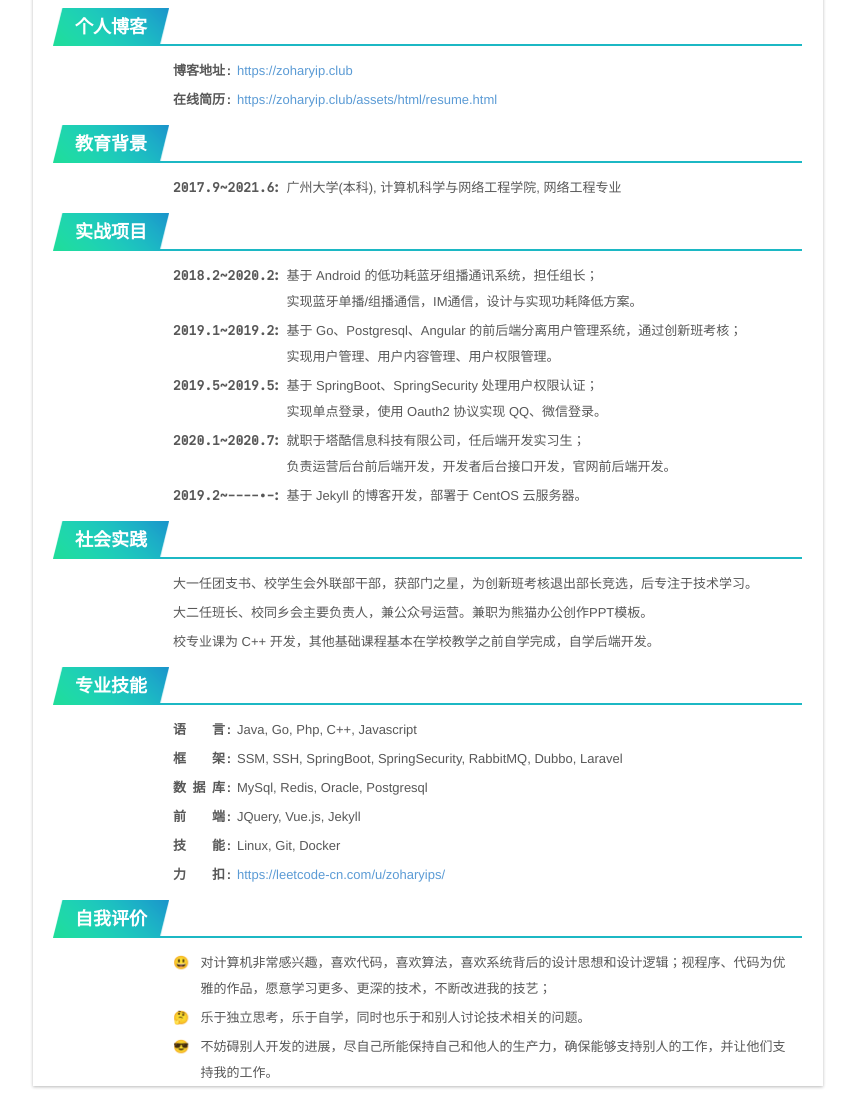
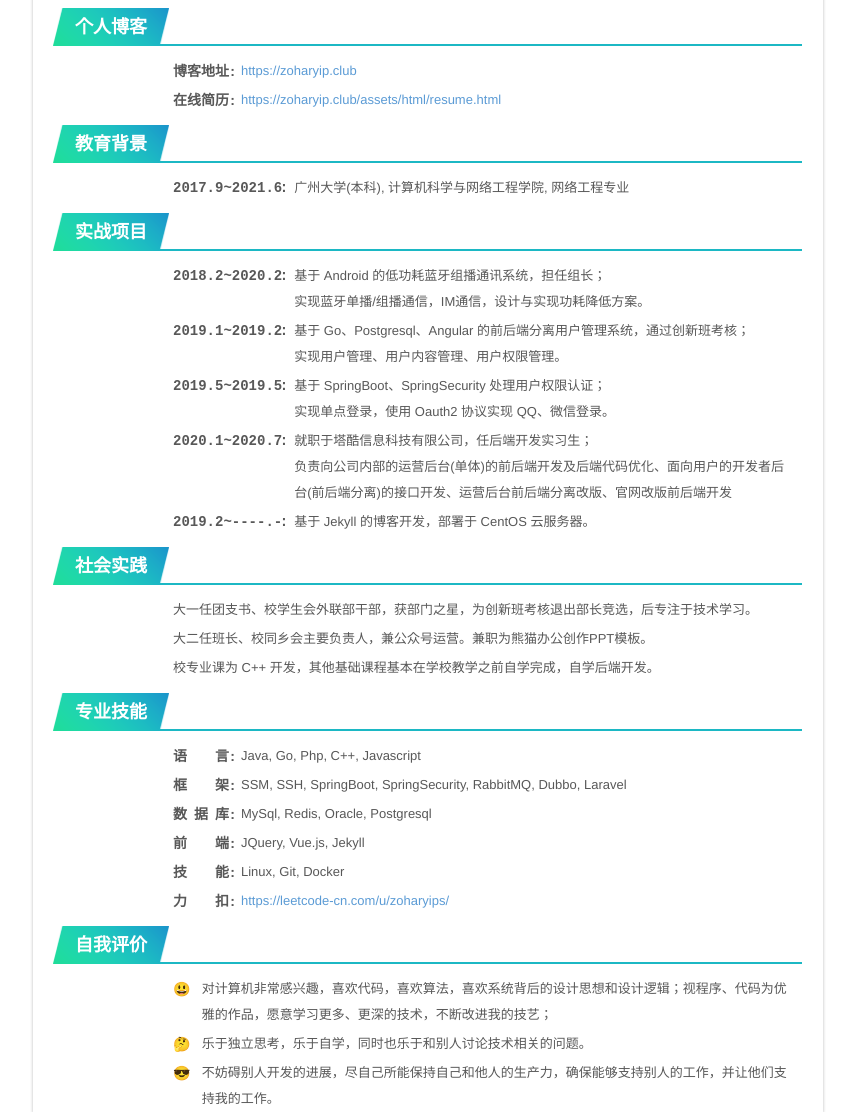
Before and after one commit to zoharyips/zoharyips.github.io, a Jekyll site: the page assets/html/resume.html, which Jekyll copies as it is, in a window 1280 px wide, cut to the strip 370-1482 px from the top of the page. Shown: the whole strip, without its empty margins (212-1067 px from the left). Built offline with Jekyll 4.4.1, drawn with Linux system fonts in a browser that asks for light colours; before the commit the page ends 1456 px from its top, so only the background shows below that.

Commit message:
update resume

```diff
--- a/assets/css/pages/resume.css
+++ b/assets/css/pages/resume.css
@@ -162,7 +162,7 @@ header p {
     text-align-last: justify;
     text-justify: inter-ideograph;
     font-weight: bold;
-    font-size: 13px;
+    font-size: 14px;
 }
 .box__content__row__title::after {
     content: ':';
@@ -172,7 +172,7 @@ header p {
 }
 .box__content__row__title--time {
     text-align: left;
-    font-family: 'JetBrains Mono', sans-serif;
+    font-family: monospace, sans-serif;
 }
 .box__content__row__title--emoji {
     width: 1.2em;
@@ -193,7 +193,8 @@ a.box__content__row__details:hover {
     color: rgb(45,92,134)!important;
 }
 
+/*
 @font-face {
     font-family: "JetBrains Mono";
     src: url(/assets/font/JetBrainsMono-Regular.ttf) format('truetype');
-}
+} */
--- a/assets/html/resume.html
+++ b/assets/html/resume.html
@@ -67,7 +67,7 @@
                 </div>
                 <div class="box__content__row">
                     <h3 class="box__content__row__title box__content__row__title--time">2020.1~2020.7</h3>
-                    <p class="box__content__row__details">就职于塔酷信息科技有限公司，任后端开发实习生；<br/>负责运营后台前后端开发，开发者后台接口开发，官网前后端开发。</p>
+                    <p class="box__content__row__details">就职于塔酷信息科技有限公司，任后端开发实习生；<br/>负责向公司内部的运营后台(单体)的前后端开发及后端代码优化、面向用户的开发者后<br/>台(前后端分离)的接口开发、运营后台前后端分离改版、官网改版前后端开发</p>
                 </div>
                 <div class="box__content__row">
                     <h3 class="box__content__row__title box__content__row__title--time">2019.2~----.-</h3>
```
